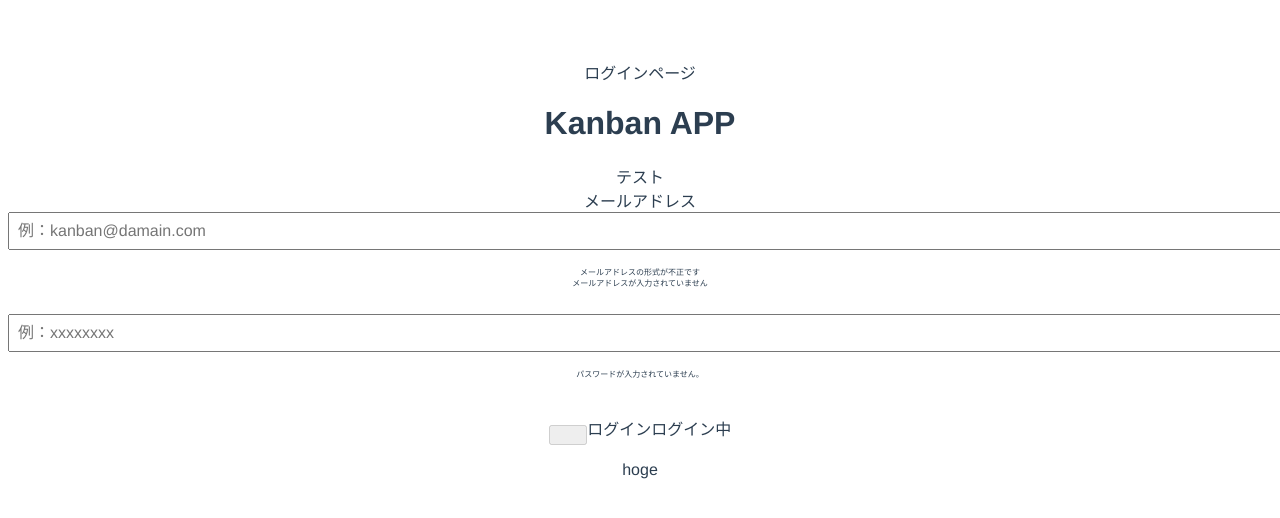
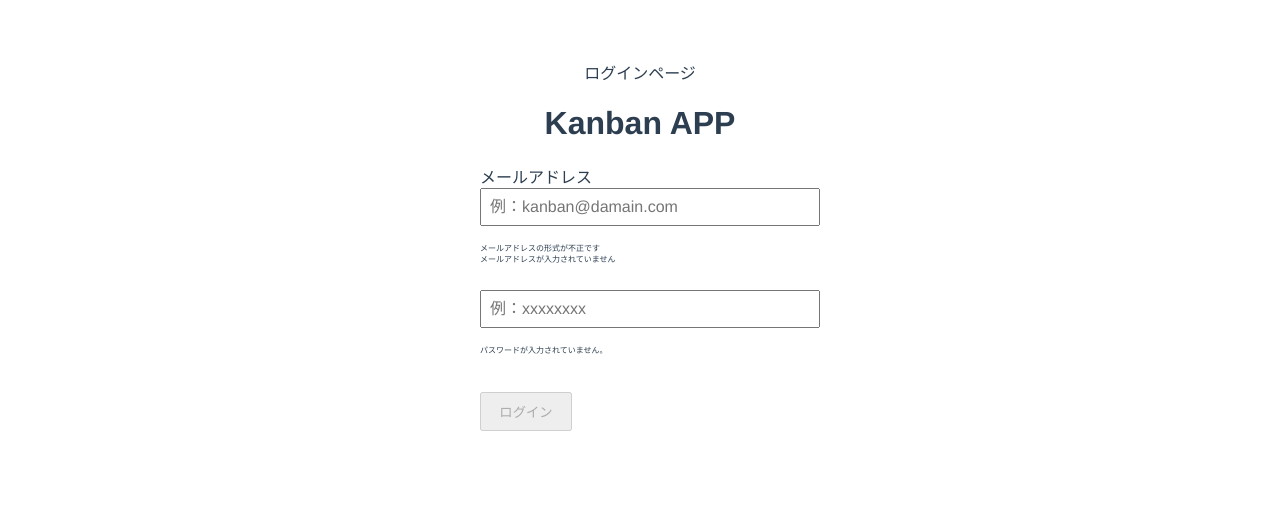
Before and after one commit to suzukiyoshihisa/kanban-app, a Vue app: page /#/login in a window 1280 px wide. Shown: the top 518 px of the page. Built offline with nearby package versions, Linux system fonts and the light colour scheme.

Commit message:
ログインページ実装

```diff
--- a/src/App.vue
+++ b/src/App.vue
@@ -1,7 +1,6 @@
 <template>
   <div id="app">
     <router-view />
-    <p>hoge</p>
   </div>
 </template>
 
--- a/src/components/molecules/KbnLoginForm.vue
+++ b/src/components/molecules/KbnLoginForm.vue
@@ -34,14 +34,20 @@
       <KbnButton
         :disabled="true"
         @click="handleClick"
-      />ログイン</Kbnbutton>
+      >
+        ログイン
+      </Kbnbutton>
       <p
         v-if="progress"
-        class="login-progress"/>ログイン中</p>
+        class="login-progress">
+        ログイン中...
+      </p>
       <p
         v-if="error"
         class="login-error"
-      />{{ error }}</p>
+      >
+        {{ error }}
+      </p>
     </div>
   </form>
 </template>
@@ -131,7 +137,7 @@ export default {
 </script>
 
 <style scoped>
-from {
+form {
   display: block;
   margin: 0 auto;
   text-align: left;
--- a/src/components/templates/KbnLoginView.vue
+++ b/src/components/templates/KbnLoginView.vue
@@ -3,7 +3,6 @@
     <p>ログインページ</p>
     <div class="login-view">
       <h1>Kanban APP</h1>
-      テスト
       <KbnLoginForm :onlogin="handleLogin"/>
     </div>
   </div>
@@ -31,7 +30,7 @@ export default {
 </script>
 
 <style scoped>
-.login-veiw {
+.login-view {
   width: 320px;
   margin: auto;
 }
```
